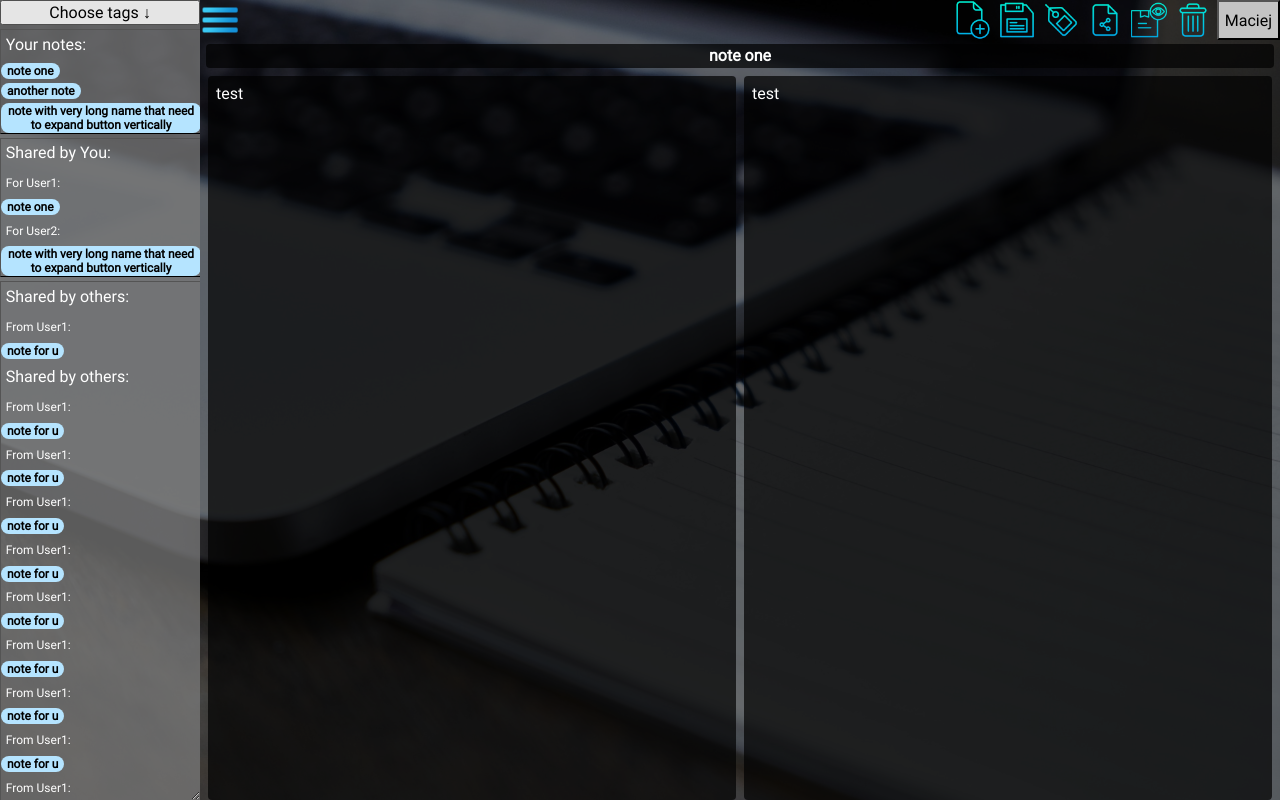
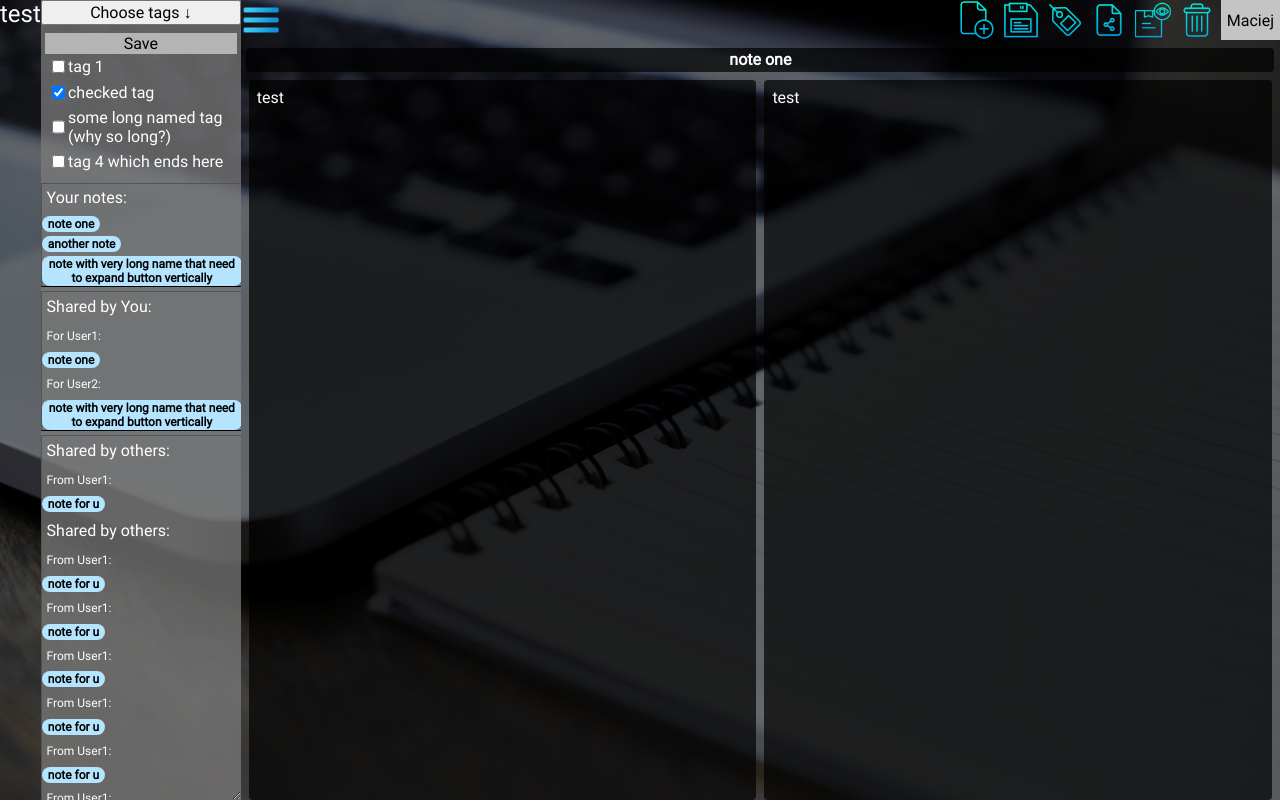
Before and after one commit to Szwendacz99/QuickNotes, a PHP site: page /public/views/editor.html in a window 1280 px wide. Run offline with PHP 8.4, Linux system fonts and the light colour scheme.

Commit message:
finish tag choice form css

```diff
--- a/source/public/css/editor.css
+++ b/source/public/css/editor.css
@@ -7,7 +7,7 @@ body {
 .editor-container {
     display: flex;
     flex-direction: column;
-    gap: 0.5vh;
+    gap: 1vh;
     width: 100%;
     height: 100%;
 }
@@ -55,6 +55,7 @@ body {
     width: fit-content;
     height: 5vh;
     font-size: 2vh;
+    border: 0;
 }
 
 .top-panel{
--- a/source/public/css/leftpanel.css
+++ b/source/public/css/leftpanel.css
@@ -46,3 +46,15 @@
     width: fit-content;
     font-weight: bold;
 }
+
+#choose-tags-form {
+    display: flex;
+    flex-direction: column;
+    padding: 0.5vh;
+    font-size: 2vh;
+}
+#choose-tags-form label {
+    margin: 0.4vh;
+    display: flex;
+    flex-direction: row;
+}
--- a/source/public/css/main.css
+++ b/source/public/css/main.css
@@ -4,7 +4,7 @@
 }
 
 * {
-    font-family: "customroboto";
+    font-family: "customroboto", serif;
 }
 
 body {
@@ -16,3 +16,10 @@ body {
     background-blend-mode: darken;
     font-weight: 400;
 }
+
+.default-button {
+    width: 100%;
+    font-size: 2vh;
+    background-color: #B4B4B4;
+    border: 0;
+}
--- a/source/public/js/editor.js
+++ b/source/public/js/editor.js
@@ -1,7 +1,7 @@
-function switchLeftPanel() {
-    if (document.getElementById("left-panel").style.display == "none") {
-        document.getElementById("left-panel").style.display = "flex";
+function switchDisplay(id, displayType) {
+    if (document.getElementById(id).style.display === "none") {
+        document.getElementById(id).style.display = displayType;
     } else {
-        document.getElementById("left-panel").style.display = "none";
+        document.getElementById(id).style.display = "none";
     }
 }
--- a/source/public/views/editor.html
+++ b/source/public/views/editor.html
@@ -13,8 +13,18 @@
     <title>QuickNotes editor</title>
 </head>
 <body>
+    <div class="overlay user-menu">
+        test
+    </div>
     <div class="left-panel-container" id="left-panel">
-        <button class="button-choose-tags">Choose tags ↓</button>
+        <button class="button-choose-tags" onclick="switchDisplay('choose-tags-form', 'flex')">Choose tags ↓</button>
+        <form id="choose-tags-form">
+            <button class="default-button">Save</button>
+            <label><input type="checkbox" value="tag 1">tag 1</label>
+            <label><input type="checkbox" value="tag 2" checked="checked">checked tag</label>
+            <label><input type="checkbox" value="some long named tag (why so long?)">some long named tag (why so long?)</label>
+            <label><input type="checkbox" value="tag 4 which ends here">tag 4 which ends here</label>
+        </form>
 
         <div class="left-panel-field-container">
             <div class="left-panel-field-header">
@@ -85,7 +95,7 @@
 
     <div class="editor-container">
         <div class="top-panel">
-            <button class="dashboard-bt left-panel-button" onclick="switchLeftPanel()"></button>
+            <button class="dashboard-bt left-panel-button" onclick="switchDisplay('left-panel', 'flex')"></button>
             <div class="dashboard">
                 <button class="dashboard-bt new-note" ></button>
                 <button class="dashboard-bt save" ></button>
@@ -101,7 +111,7 @@
 
             <div class="edit-textareas-container">
                 <textarea class="editing-panel" name="note_input">test</textarea>
-                <textarea class="editing-panel" disabled="disabled">test</textarea>
+                <textarea class="editing-panel" disabled="disabled" name="display">test</textarea>
             </div>
         </div>
     </div>
```
